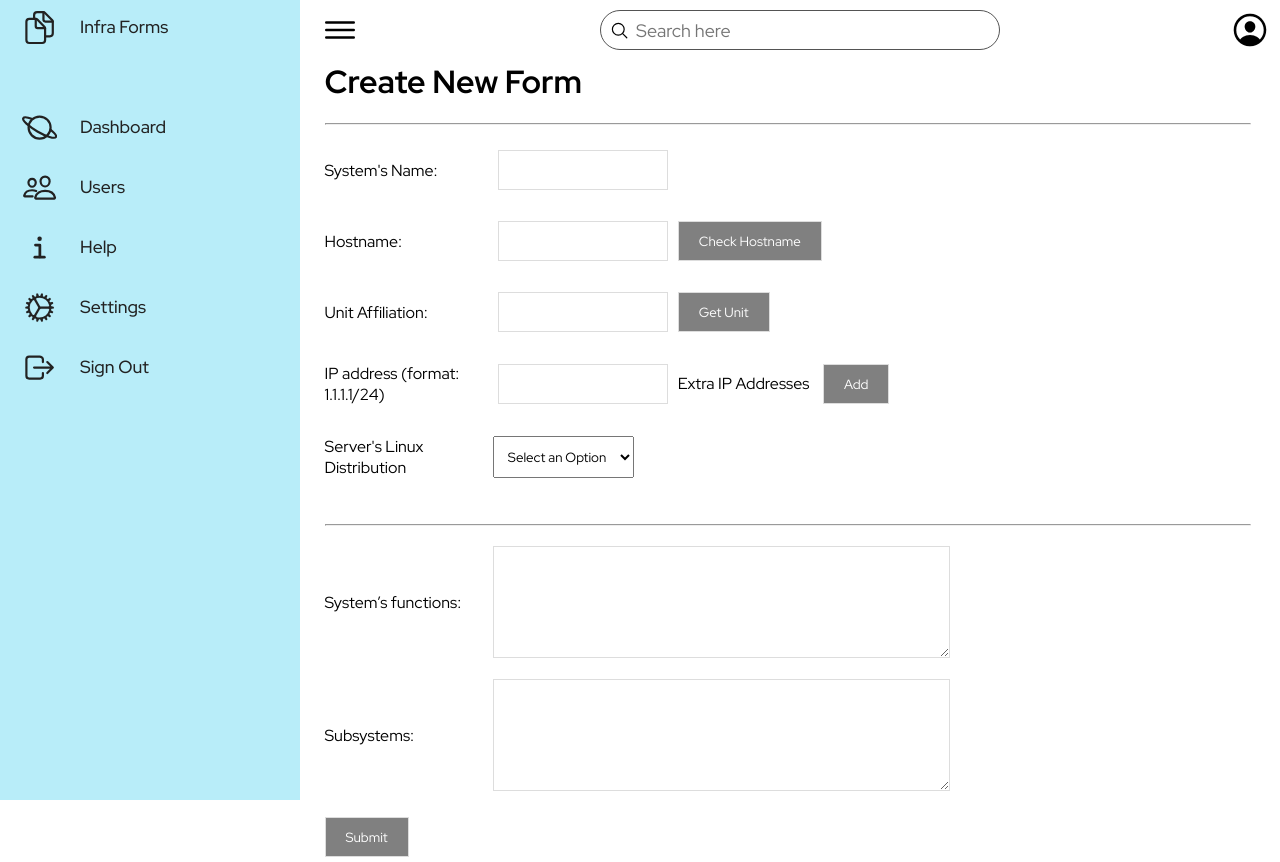
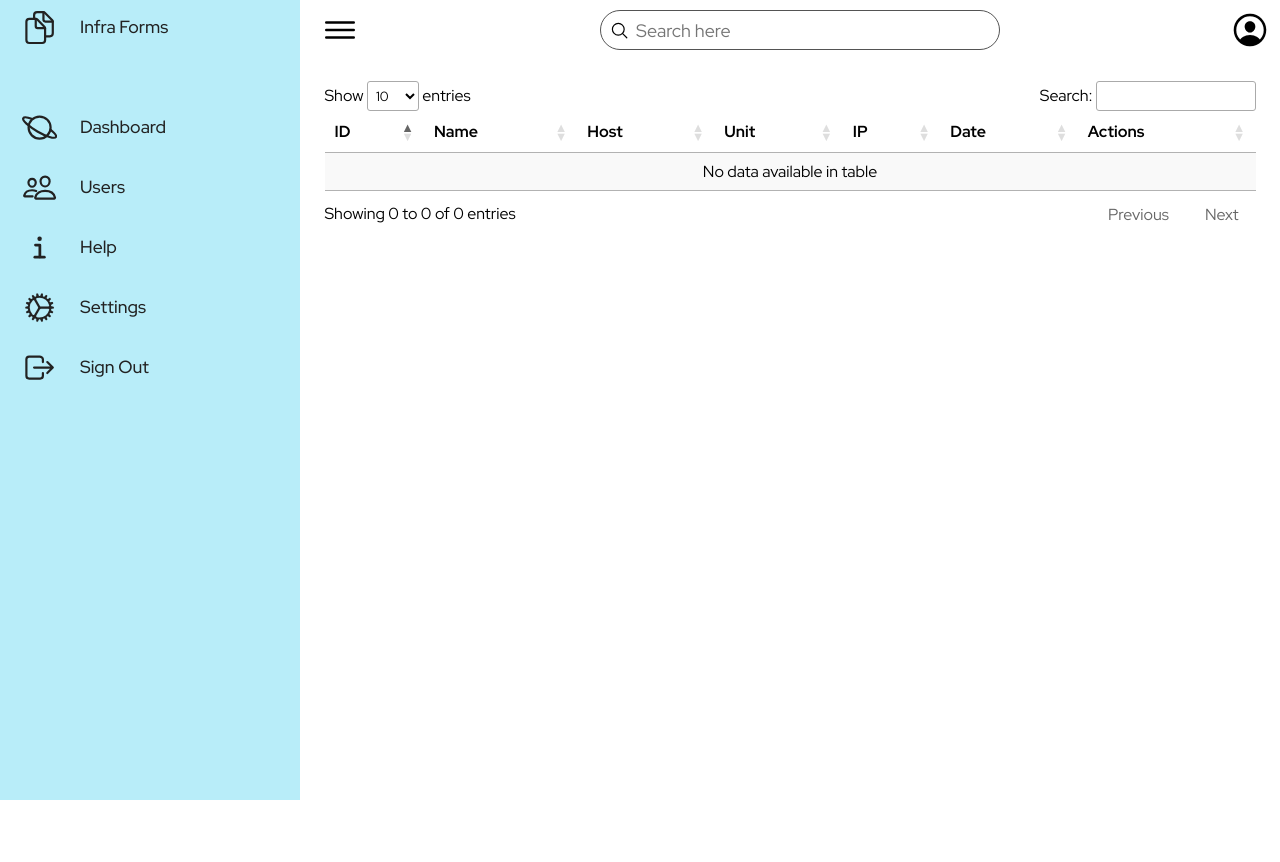
Before and after one commit to Lab-Brat/flask_masque, a Flask app: page /form in a window 1280 px wide. After the commit the page ends 800 px from the top, so only its background shows below. Run offline with Flask 2, Linux system fonts and the light colour scheme; the visitor is signed in with stand-in values (Sample User, id 1); data that the repository does not hold is empty; some libraries are stand-ins or nearby versions.

Commit message:
add links to forms and units, renames routes appropriately

```diff
--- a/routes_hosts.py
+++ b/routes_hosts.py
@@ -14,9 +14,9 @@ DBT = DB_Tools(db)
 routes_hosts = Blueprint("routes_hosts", __name__)
 
 # open form to register host information
-@routes_hosts.route('/form', methods = ['POST', 'GET'])
+@routes_hosts.route('/form_new', methods = ['POST', 'GET'])
 @login_required
-def form():
+def form_new():
     if request.method == 'POST':
         new_form = CreateForm(
                 name = request.form['name'],
@@ -46,25 +46,25 @@ def form():
         return redirect('/')
 
     else:
-        return render_template('form.html',
+        return render_template('form_new.html',
                         dirlist = T.dirlist,
                         units = DBT.unit_query(),
                         hosts = json.dumps(DBT.host_query()),
                         unit_data = json.dumps(DBT.data_query()))
 
 #delete form after pressing "Delete" link
-@routes_hosts.route('/delete/<int:id>')
+@routes_hosts.route('/form_delete/<int:id>')
 @login_required
-def delete(id):
+def form_delete(id):
     form_to_delete = CreateForm.query.get_or_404(id)
     db.session.delete(form_to_delete)
     db.session.commit()
     return redirect('/')
 
 # open update page after pressing "Update" link
-@routes_hosts.route('/update/<int:id>', methods = ['GET', 'POST'])
+@routes_hosts.route('/form_update/<int:id>', methods = ['GET', 'POST'])
 @login_required
-def update(id):
+def form_update(id):
     form = CreateForm.query.get_or_404(id)
 
     if request.method == 'POST':
@@ -98,7 +98,7 @@ def update(id):
         return redirect('/')
 
     else:
-        return render_template('update.html', form = form,
+        return render_template('form_update.html', form = form,
                         dirlist = T.dirlist,
                         units = DBT.unit_query(),
                         hosts = json.dumps(DBT.host_query()),
@@ -150,6 +150,13 @@ def upload_csv():
             return 'Wrong File Extension'
     return render_template('upload_csv.html')
 
+# hosts page
+@routes_hosts.route('/form', methods = ['GET', 'POST'])
+@login_required
+def form():
+    forms = DBT.get_model('form')
+    return render_template('form.html', forms = forms)
+
 # main page
 @routes_hosts.route('/', methods = ['GET', 'POST'])
 @login_required
--- a/static/css/main.css
+++ b/static/css/main.css
@@ -202,7 +202,7 @@ body {
     border-radius: 20px;
     display: flex;
     justify-content: space-between;
-    cursor: pointer;
+    /* cursor: pointer; */
     box-shadow: 0 7px 25px rgba(0,0,0,0.08);
 }
 
@@ -222,6 +222,7 @@ body {
 .cardBox .card .iconBox {
     font-size: 2.5em;
     color: var(--dark-gray);
+    cursor: pointer;
 }
 
 .cardBox .card:hover {
@@ -240,39 +241,9 @@ body {
     width: 95%;
 }
 
-/* navigation bar */
-/* ul {
-    list-style-type: none;
-    margin: 0;
-    padding: 0;
-    overflow: hidden;
-    background-color: #333;
-}
-
-li {
-    font-size: 20px;
-    font-family: 'Times New Roman', Times, serif;
-    float: left;
-}
-
-li a {
-    display: block;
-    color: white;
-    text-align: center;
-    padding: 14px 16px;
-    text-decoration: none;
-}
-
-li a:hover:not(.active) {
-    background-color: #111;
-}
-
-.active {
-    background-color: #3ac8eb;
-} */
 
 /* main table */
-table {
+/* table {
     font-size: 16px;
     border-collapse: collapse;
     width: 100%;
@@ -288,7 +259,8 @@ th {
 td {
     text-align: center;
     padding: 5px;
-}
+} */
+
 
 /* Style the form */
 .form-inline {
@@ -332,6 +304,7 @@ td {
     border: 1px solid #ddd;
 }
 
+
 /* upload form */
 .update-form-inline {
     display: flex;
@@ -362,8 +335,3 @@ td {
 hr {
     margin: 20px 5px 20px 0;
 }
-
-/* main tables */
-table th:nth-child(3), td:nth-child(3) {
-    display: none;
-}
--- a/templates/base.html
+++ b/templates/base.html
@@ -24,7 +24,7 @@
             </li>
 
             <li>
-                <a href="#">
+                <a href="{{ url_for('routes_hosts.index') }}">
                     <span class="icon"><ion-icon name="planet-outline"></ion-icon></span>
                     <span class="title">Dashboard</span>
                 </a>
--- a/templates/form.html
+++ b/templates/form.html
@@ -1,82 +1,50 @@
 {% extends 'base.html' %}
 
 {% block head %}
-<title>Form</title>
+<title>Forms</title>
 {% endblock %}
 
 {% block body %}
+<link rel="stylesheet" href="https://cdn.datatables.net/1.10.13/css/jquery.dataTables.min.css">
 <script src="https://ajax.googleapis.com/ajax/libs/jquery/3.6.0/jquery.min.js"></script>
-<script src="static/js/add_ip.js"></script>
-<script type="text/javascript" script id="ch" hosts="{{hosts}}" src="static/js/check_host.js"></script>
-<script type="text/javascript" script id="gc" unit_data="{{unit_data}}" src="static/js/get_unit.js"></script>
+<script src="https://cdn.datatables.net/1.10.13/js/jquery.dataTables.min.js"></script>
+<script src="static/js/table_adv.js"></script>
 
+<!-- forms -->
+<div class="content">
+    <br/>
+    <table id="main_table" class="display" cellspacing="0" width="100%">
+        <thead>
+            <tr style="text-align: center">
+                <th>ID</th>
+                <th>Name</th>
+                <th>Host</th>
+                <th>Unit</th>
+                <th>IP</th>
+                <th>Date</th>
+                <th>Actions</th>
+            </tr>
+        </thead>
 
-<div class="content">
-    <h1>Create New Form</h1><hr/>
+        <tbody>
+        {% for form in forms %}
+            <tr>
+                <td>{{ form.id }}</td>
+                <td>{{ form.name }}</td>
+                <td>{{ form.hostname }}</td>
+                <td>{{ form.unit_belong }}</td>
+                <td>{{ form.ip }}</td>
+                <td>{{ form.date_created.strftime("%d/%m/%Y %H:%M:%S") }}</td>
+                <td>
+                    <div class="form_actions">
+                        <a href="/form_update/{{form.id}}">Update</a>
+                        <a href="/form_delete/{{form.id}}" onclick="return confirm('Are you sure you want to DELETE form {{ form.id }}?')">Delete</a>
+                    </div>
+                </td>
+            </tr>
+        {% endfor %}
+        </tbody>
+    </table>
+</div>
 
-    <form action="/form" name="theForm" method="POST">
-
-        <section class="form-inline">
-            <label>System's Name:</label>
-            <input type="text" name="name" required/>
-        </section><br/>
-
-        <section class="form-inline">
-            <label>Hostname:</label>
-            <input type="integer" name="hostname" required/>
-            <button type="button" onclick="return(validate());">Check Hostname</button>
-        </section><br/>
-
-        <section class="form-inline">
-            <label>Unit Affiliation:</label>
-            <input type="text" name="unit_belong" list="unit_list"/>
-            <datalist id="unit_list">
-                {% for c in units %}
-                <option>{{c}}</option>
-                {% endfor %}
-            </datalist>
-            <button type="button" onclick="return(get_unit());">Get Unit</button><br/>
-        </section><br/>
-
-        <section class="form-inline">
-            <label>IP address (format: 1.1.1.1/24)</label>
-            <input type="text" name="ip" value="" required/>
-                <div class="input-wrapper">
-                    <div>
-                        <label>Extra IP Addresses</label>
-                        <a href="javascript:void(0);" class="add-input" title="Add input">
-                            <button type="button">Add</button>
-                        </a>
-                    </div>
-                </div>
-        </section><br/>
-
-        <section class="form-inline">
-            <label>Server's Linux Distribution</label>
-            <select name="distro" method="GET" action="/form" required>
-                <option value="" selected disabled>Select an Option</option>
-                {% for d in dirlist %}
-                <option value="{{d}}">{{d}}</option>
-                {% endfor %}
-            </select>
-        </section><br/>
-
-        <hr/>
-
-        <section class="form-inline">
-            <label>System’s functions:</label>
-            <textarea name="functions" rows="5" cols="60" required></textarea>
-        </section><br/>
-
-        <section class="form-inline">
-            <label>Subsystems:</label>
-            <textarea name="subsystems" rows="5" cols="60" required></textarea>
-        </section><br/>
-
-        <section class="form-inline">
-            <button type="submit">Submit</button>
-        </section>
-
-    </form>
-</div>
 {% endblock %}
```
Also changed, not shown: templates/form_new.html (added, +82 -0 lines), templates/index.html (+11 -6 lines), templates/form_update.html (renamed from templates/update.html).
